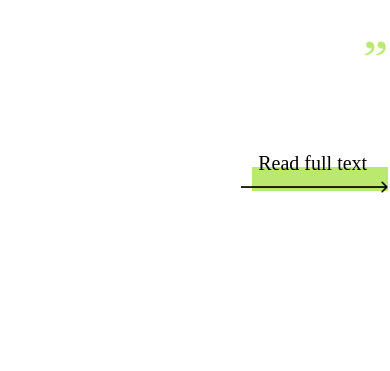
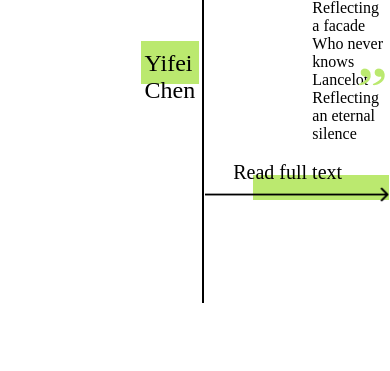
Before and after one commit to yifeiche1121/PUI-, a plain HTML site: page FP/index.html in a window 390 px wide. Shown: the part 549-920 px from the top of the page. Before the commit the page ends 869 px from the top, so only its background shows below. Drawn offline with Linux system fonts and the light colour scheme; a web font is replaced by a local one.

Commit message:
update view

```diff
--- a/FP/index.html
+++ b/FP/index.html
@@ -1,8 +1,8 @@
 <!DOCTYPE html>
 <html lang="en">
     <head>
-        <link rel="stylesheet" media="only screen and (min-width: 500px)" href="css/main.css"/>
-        <link rel="stylesheet" media="only screen and (max-width: 499px)" href="css/mobile.css"/>
+        <link rel="stylesheet" media="only screen and (min-device-width: 500px)" href="css/main.css"/>
+        <link rel="stylesheet" media="only screen and (max-device-width: 499px)" href="css/mobile.css"/>
         <link href='https://fonts.googleapis.com/css?family=IM Fell French Canon' rel='stylesheet'>        <link href="https://fonts.googleapis.com/css?family=FangSong&display=swap" rel="stylesheet" />
         <script defer src="js/poems.js"></script>
         <script defer src="js/main.js"></script>
--- a/FP/poem.html
+++ b/FP/poem.html
@@ -1,8 +1,8 @@
 <!DOCTYPE html>
 <html lang="en">
     <head>
-        <link rel="stylesheet" media="only screen and (min-width: 500px)" href="css/main.css"/>
-        <link rel="stylesheet" media="only screen and (max-width: 499px)" href="css/mobile.css"/>
+        <link rel="stylesheet" media="only screen and (min-device-width: 500px)" href="css/main.css"/>
+        <link rel="stylesheet" media="only screen and (max-device-width: 499px)" href="css/mobile.css"/>
         <link href='https://fonts.googleapis.com/css?family=IM Fell French Canon' rel='stylesheet'>        <link href="https://fonts.googleapis.com/css?family=FangSong&display=swap" rel="stylesheet" />
         <script defer src="js/poems.js"></script>
         <script defer src="js/main.js"></script>
```
